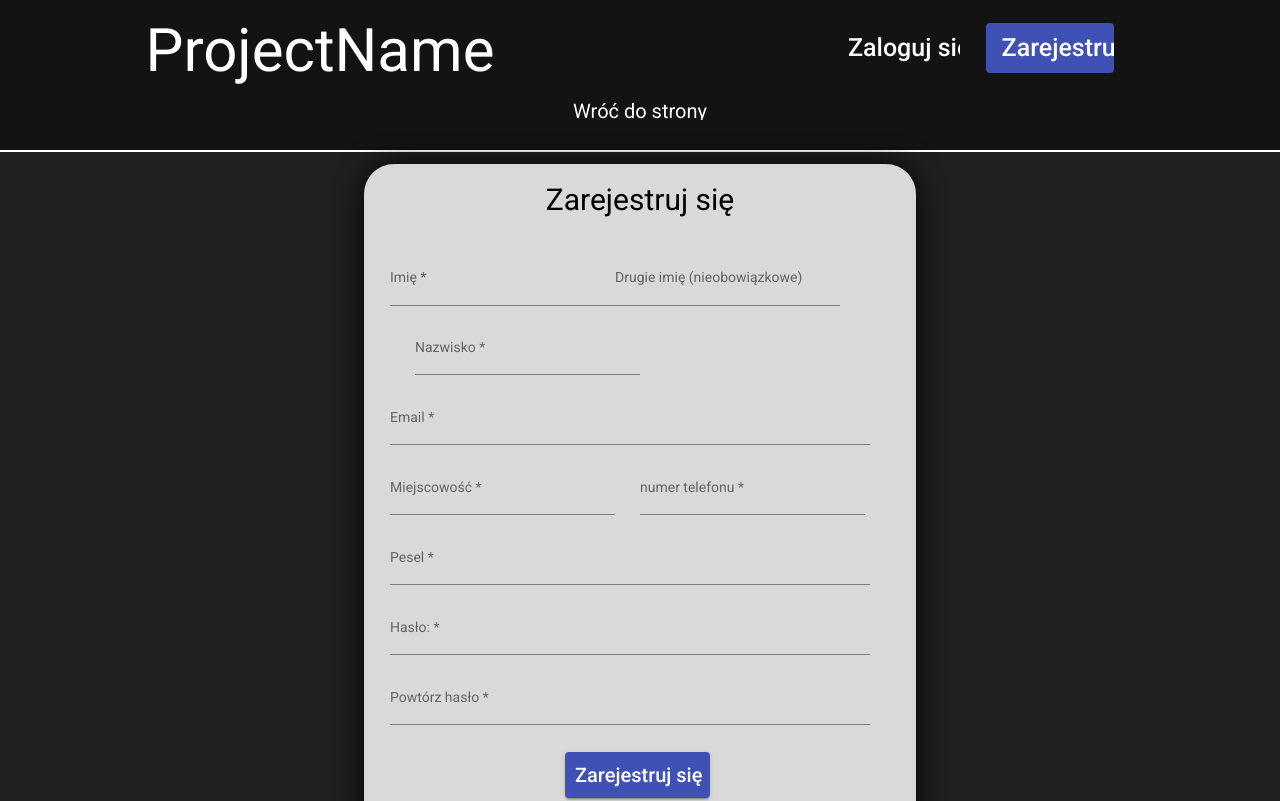
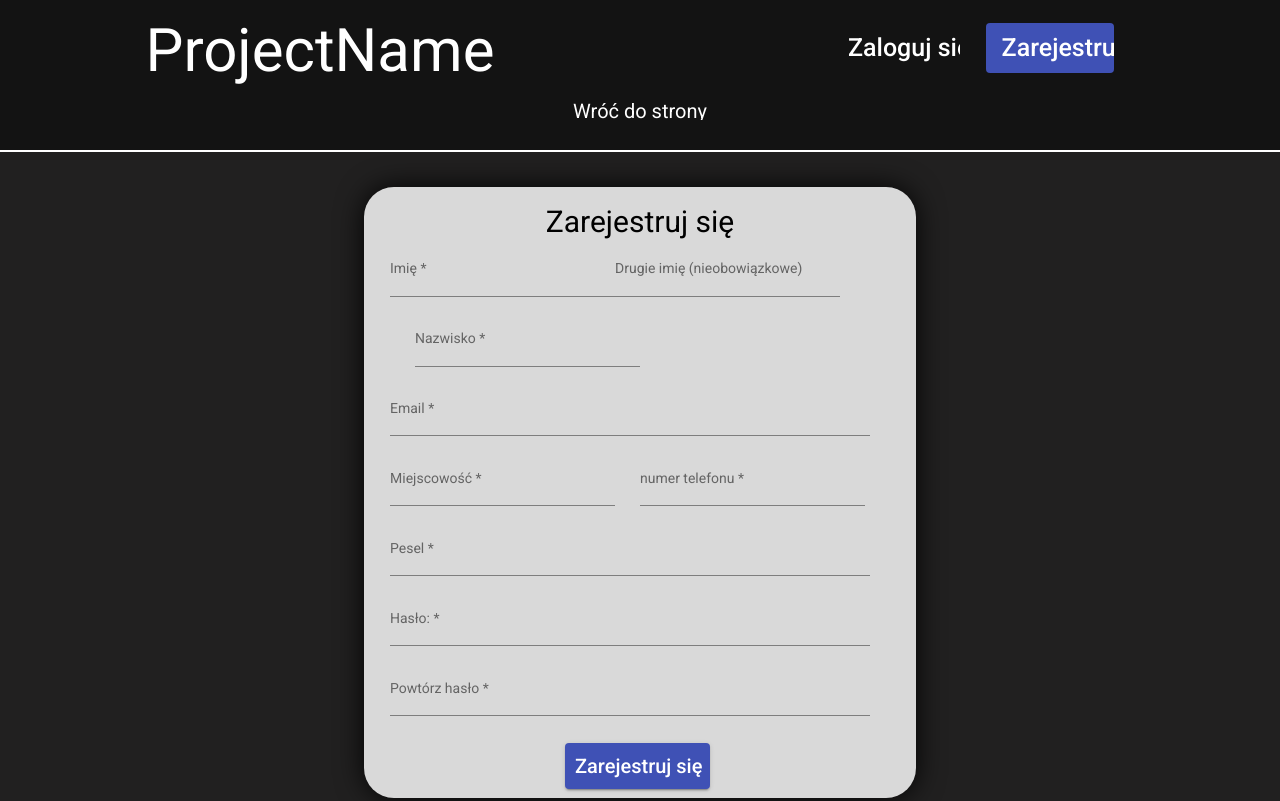
Before and after one commit to zsedevelopers/hh22-front, an Angular app: page /auth/register in a window 1280 px wide. Shown: the top 801 px of the page. Built offline with nearby package versions, Linux system fonts and the light colour scheme.

Commit message:
register component css fix

```diff
--- a/src/app/modules/auth/pages/register/register.component.scss
+++ b/src/app/modules/auth/pages/register/register.component.scss
@@ -7,7 +7,7 @@
 }
 .body{
   width: 100%;
-  height: 20%;
+  height: 88%;
   min-height: 830px;
   display: flex;
   justify-content: center;
@@ -15,7 +15,7 @@
   flex-wrap: wrap;
 }
 .login-tile{
-  height: 650px;
+  height: 560px;
   width: 500px;
   border-radius: 30px;
   padding: 2%;
```
